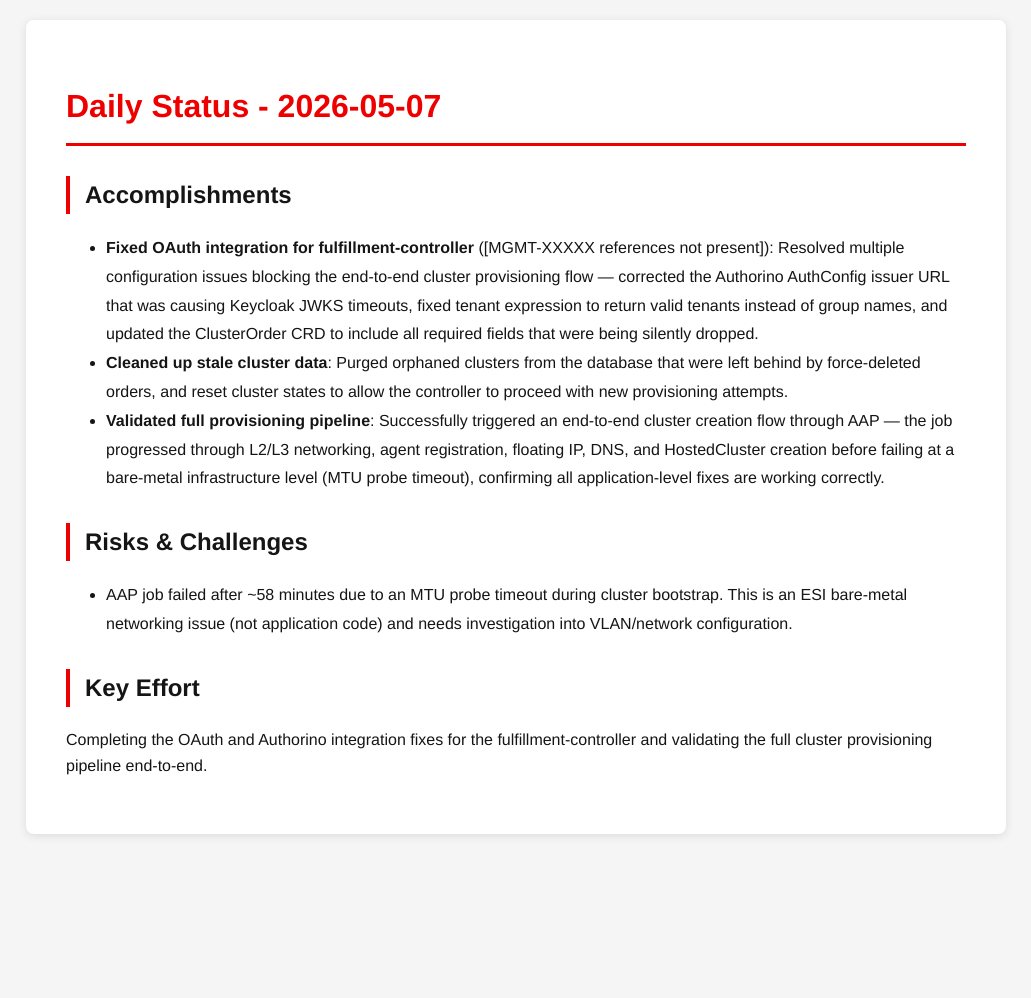
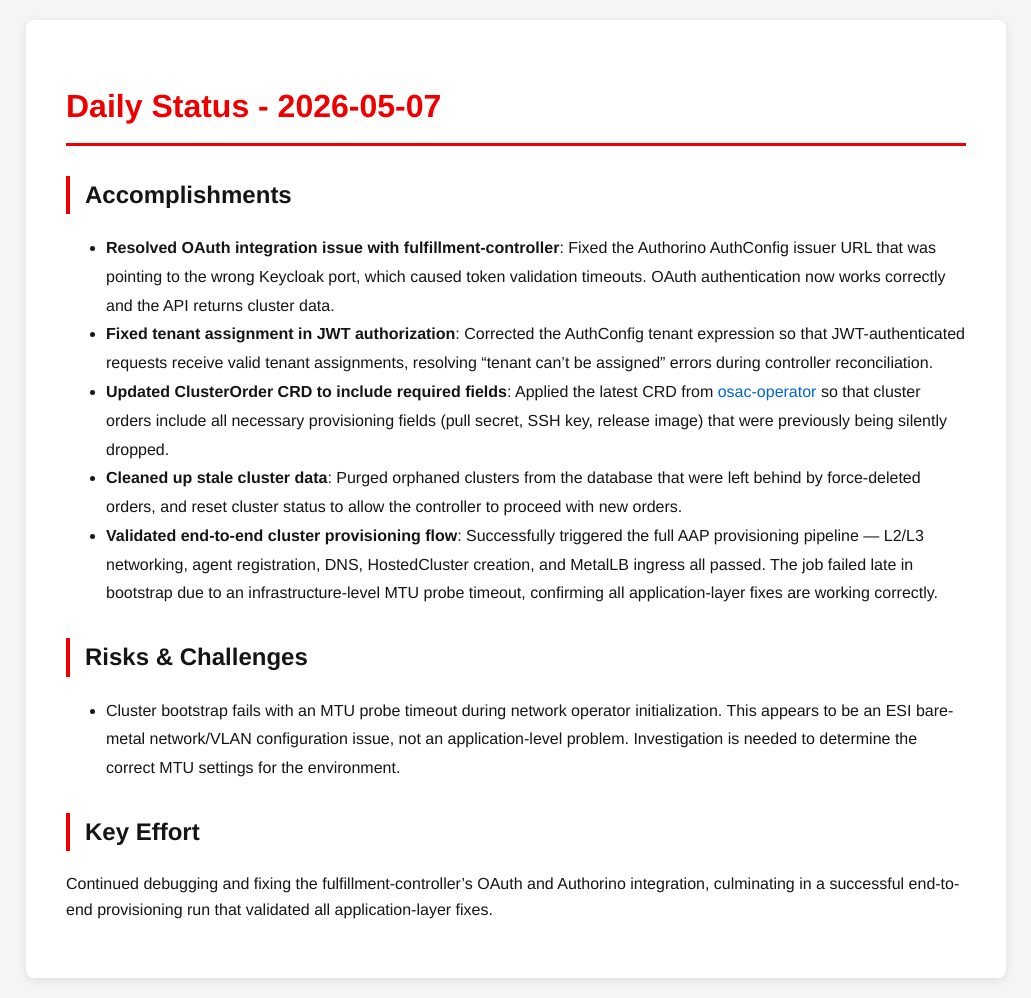
Before and after one commit to tzvatot/daily-status, a Jekyll site: the page built from 2026-05-07.md, in a window 1280 px wide. Shown: the whole page, without its empty margins (124-1155 px from the left). Built offline with Jekyll 4.4.1, drawn with Linux system fonts in a browser that asks for light colours; before the commit the page ends 900 px from its top, so only the background shows below that.

Commit message:
Daily status update - 2026-05-07

```diff
--- a/2026-05-07.md
+++ b/2026-05-07.md
@@ -7,12 +7,14 @@
 # Daily Status - 2026-05-07
 
 ## Accomplishments
-- **Fixed OAuth integration for fulfillment-controller** ([MGMT-XXXXX references not present]): Resolved multiple configuration issues blocking the end-to-end cluster provisioning flow — corrected the Authorino AuthConfig issuer URL that was causing Keycloak JWKS timeouts, fixed tenant expression to return valid tenants instead of group names, and updated the ClusterOrder CRD to include all required fields that were being silently dropped.
-- **Cleaned up stale cluster data**: Purged orphaned clusters from the database that were left behind by force-deleted orders, and reset cluster states to allow the controller to proceed with new provisioning attempts.
-- **Validated full provisioning pipeline**: Successfully triggered an end-to-end cluster creation flow through AAP — the job progressed through L2/L3 networking, agent registration, floating IP, DNS, and HostedCluster creation before failing at a bare-metal infrastructure level (MTU probe timeout), confirming all application-level fixes are working correctly.
+- **Resolved OAuth integration issue with fulfillment-controller**: Fixed the Authorino AuthConfig issuer URL that was pointing to the wrong Keycloak port, which caused token validation timeouts. OAuth authentication now works correctly and the API returns cluster data.
+- **Fixed tenant assignment in JWT authorization**: Corrected the AuthConfig tenant expression so that JWT-authenticated requests receive valid tenant assignments, resolving "tenant can't be assigned" errors during controller reconciliation.
+- **Updated ClusterOrder CRD to include required fields**: Applied the latest CRD from [osac-operator](https://github.com/osac-project/osac-operator) so that cluster orders include all necessary provisioning fields (pull secret, SSH key, release image) that were previously being silently dropped.
+- **Cleaned up stale cluster data**: Purged orphaned clusters from the database that were left behind by force-deleted orders, and reset cluster status to allow the controller to proceed with new orders.
+- **Validated end-to-end cluster provisioning flow**: Successfully triggered the full AAP provisioning pipeline — L2/L3 networking, agent registration, DNS, HostedCluster creation, and MetalLB ingress all passed. The job failed late in bootstrap due to an infrastructure-level MTU probe timeout, confirming all application-layer fixes are working correctly.
 
 ## Risks & Challenges
-- AAP job failed after ~58 minutes due to an MTU probe timeout during cluster bootstrap. This is an ESI bare-metal networking issue (not application code) and needs investigation into VLAN/network configuration.
+- Cluster bootstrap fails with an MTU probe timeout during network operator initialization. This appears to be an ESI bare-metal network/VLAN configuration issue, not an application-level problem. Investigation is needed to determine the correct MTU settings for the environment.
 
 ## Key Effort
-Completing the OAuth and Authorino integration fixes for the fulfillment-controller and validating the full cluster provisioning pipeline end-to-end.
+Continued debugging and fixing the fulfillment-controller's OAuth and Authorino integration, culminating in a successful end-to-end provisioning run that validated all application-layer fixes.
```
